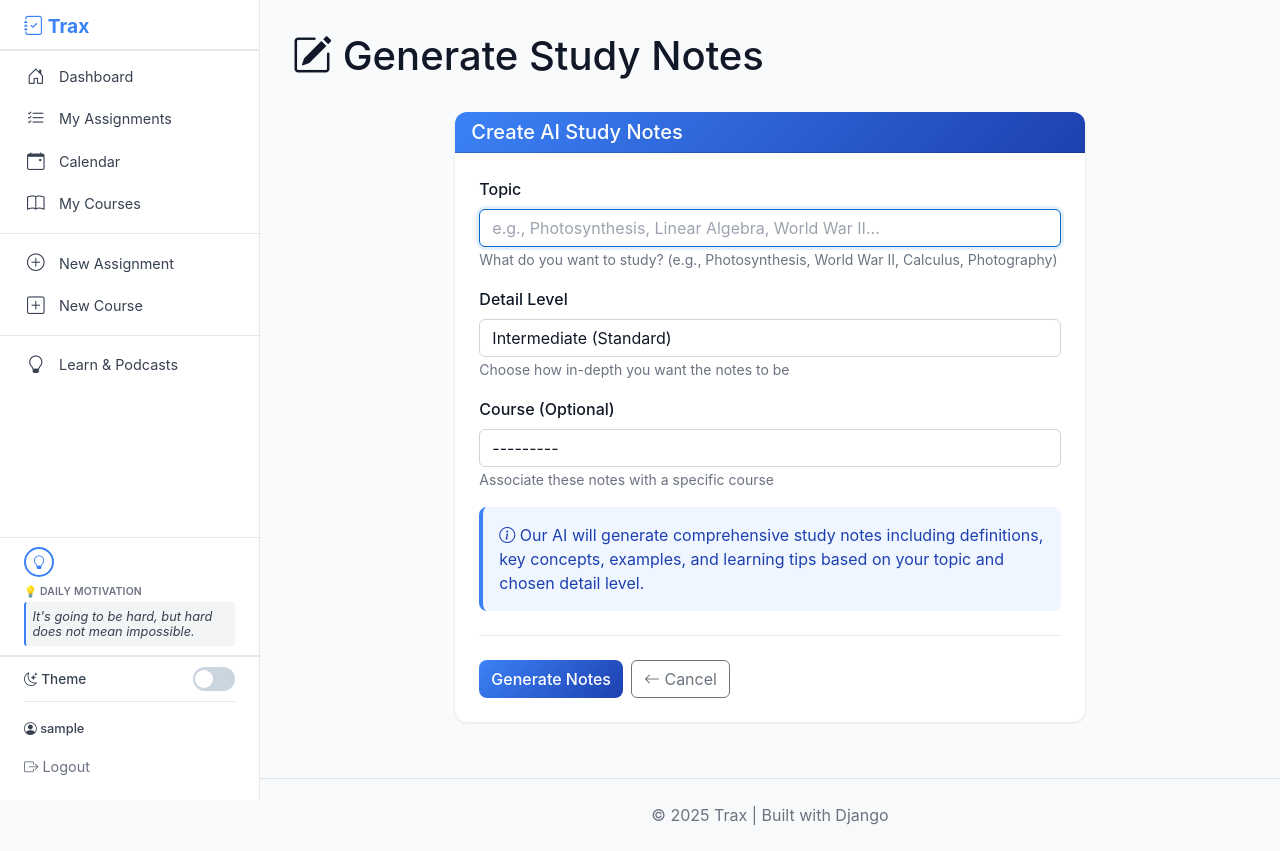
After one commit to tatejones2/AssignmentTracker, a Django app: page /assignments/learn/notes/create/ in a window 1280 px wide. The commit adds this page. Run offline with Django 5.2, Linux system fonts and the light colour scheme; the visitor is signed in with stand-in values (Sample User, id 1); data that the repository does not hold is empty.

Commit message:
Add AI Study Notes Generator and improve calendar functionality
Features Added:
- AI Study Notes Generator: Generate comprehensive study notes on any topic with 3 detail levels
- Study Notes Hub: View, organize, and manage AI-generated notes
- Enhanced calendar with clickable modals for viewing all assignments per day
- Completed assignments now show with strikethrough styling

Improvements:
- Calendar cells now uniform size (14.28% width each)
- Only today's date highlighted on calendar
- Completed assignments crossed out on calendar badges and in modals
- Removed gray styling for past dates
- Fixed default due date time to use timezone-aware Eastern Time
- Added proper modal popups for viewing all assignments on a date

Database:
- Added StudyNotes model with detail_level choices
- Created migration 0005_studynotes

UI Enhancements:
- Learn tab updated with feature cards
- Calendar improved with better visual hierarchy
- Added study notes hub template with card grid layout

```diff
--- a/assignments/forms.py
+++ b/assignments/forms.py
@@ -2,8 +2,9 @@
 Forms for the assignments app.
 """
 from django import forms
+from django.utils import timezone
 from datetime import datetime, time, timedelta
-from .models import Assignment, Course, Podcast
+from .models import Assignment, Course, Podcast, StudyNotes
 
 
 class CourseForm(forms.ModelForm):
@@ -34,14 +35,15 @@ class AssignmentForm(forms.ModelForm):
 
         # Set default time to 11:59 PM on the closest upcoming Sunday if no instance provided
         if not self.instance.pk and not self.initial.get('due_date'):
-            now = datetime.now()
+            now = timezone.now()
             # Calculate days until next Sunday (6 = Sunday)
             days_until_sunday = (6 - now.weekday()) % 7
             # If today is Sunday (weekday() == 6), set to next Sunday
             if days_until_sunday == 0:
                 days_until_sunday = 7
             next_sunday = now + timedelta(days=days_until_sunday)
-            default_datetime = datetime.combine(next_sunday.date(), time(23, 59))
+            # Set time to 11:59 PM in the configured timezone
+            default_datetime = timezone.make_aware(datetime.combine(next_sunday.date(), time(23, 59)))
             self.fields['due_date'].initial = default_datetime
 
     class Meta:
@@ -139,3 +141,26 @@ class PodcastForm(forms.ModelForm):
         if user:
             self.fields['course'].queryset = Course.objects.filter(user=user)
         self.fields['course'].required = False
+
+
+class StudyNotesForm(forms.ModelForm):
+    """Form for generating AI study notes."""
+
+    class Meta:
+        model = StudyNotes
+        fields = ['topic', 'detail_level', 'course']
+        widgets = {
+            'topic': forms.TextInput(attrs={
+                'class': 'form-control',
+                'placeholder': 'e.g., Photosynthesis, Linear Algebra, World War II...',
+                'autofocus': True
+            }),
+            'detail_level': forms.Select(attrs={'class': 'form-control'}),
+            'course': forms.Select(attrs={'class': 'form-control'}),
+        }
+
+    def __init__(self, *args, user=None, **kwargs):
+        super().__init__(*args, **kwargs)
+        if user:
+            self.fields['course'].queryset = Course.objects.filter(user=user)
+        self.fields['course'].required = False
--- a/assignments/models.py
+++ b/assignments/models.py
@@ -121,3 +121,31 @@ class Podcast(models.Model):
 
     def __str__(self):
         return f"{self.title} - {self.user.username}"
+
+
+class StudyNotes(models.Model):
+    """Model for AI-generated study notes from topics."""
+
+    DETAIL_LEVEL_CHOICES = [
+        ('basic', 'Basic (Overview)'),
+        ('intermediate', 'Intermediate (Standard)'),
+        ('advanced', 'Advanced (Deep Dive)'),
+    ]
+
+    topic = models.CharField(max_length=300, help_text="Topic to generate notes about")
+    content = models.TextField(blank=True, help_text="AI-generated study notes")
+    detail_level = models.CharField(max_length=20, choices=DETAIL_LEVEL_CHOICES, default='intermediate')
+
+    course = models.ForeignKey(Course, on_delete=models.SET_NULL, related_name='study_notes', blank=True, null=True)
+    user = models.ForeignKey(User, on_delete=models.CASCADE, related_name='study_notes')
+
+    is_generated = models.BooleanField(default=False, help_text="Whether the notes have been generated")
+
+    created_at = models.DateTimeField(auto_now_add=True)
+    updated_at = models.DateTimeField(auto_now=True)
+
+    class Meta:
+        ordering = ['-created_at']
+
+    def __str__(self):
+        return f"{self.topic} - {self.user.username}"
--- a/assignments/urls.py
+++ b/assignments/urls.py
@@ -6,7 +6,8 @@ from . import views
 from .views_auth import account_view, account_edit
 from .views_learn import (
     learn_hub, podcast_create, podcast_generate,
-    podcast_detail, podcast_download, podcast_delete
+    podcast_detail, podcast_download, podcast_delete,
+    study_notes_hub, study_notes_create, study_notes_detail, study_notes_delete
 )
 
 urlpatterns = [
@@ -38,4 +39,10 @@ urlpatterns = [
     path('learn/podcast/<int:pk>/', podcast_detail, name='podcast_detail'),
     path('learn/podcast/<int:pk>/download/', podcast_download, name='podcast_download'),
     path('learn/podcast/<int:pk>/delete/', podcast_delete, name='podcast_delete'),
+
+    # Study Notes URLs
+    path('learn/notes/', study_notes_hub, name='study_notes_hub'),
+    path('learn/notes/create/', study_notes_create, name='study_notes_create'),
+    path('learn/notes/<int:pk>/', study_notes_detail, name='study_notes_detail'),
+    path('learn/notes/<int:pk>/delete/', study_notes_delete, name='study_notes_delete'),
 ]
--- a/assignments/views_learn.py
+++ b/assignments/views_learn.py
@@ -7,9 +7,9 @@ from django.contrib import messages
 from django.http import FileResponse
 from django.conf import settings
 import os
-from .models import Podcast
-from .forms import PodcastForm
-from .podcast_service import generate_podcast_script, generate_podcast_audio
+from .models import Podcast, StudyNotes
+from .forms import PodcastForm, StudyNotesForm
+from .podcast_service import generate_podcast_script, generate_podcast_audio, generate_study_notes
 from .file_utils import extract_text_from_file
 
 
@@ -145,3 +145,76 @@ def podcast_delete(request, pk):
         'podcast': podcast,
     }
     return render(request, 'learn/podcast_confirm_delete.html', context)
+
+
+@login_required
+def study_notes_hub(request):
+    """Display the study notes hub with all generated notes."""
+    study_notes = StudyNotes.objects.filter(user=request.user)
+
+    context = {
+        'study_notes': study_notes,
+    }
+    return render(request, 'learn/study_notes_hub.html', context)
+
+
+@login_required
+def study_notes_create(request):
+    """Create and generate AI study notes from a topic."""
+    if request.method == 'POST':
+        form = StudyNotesForm(request.POST, user=request.user)
+        if form.is_valid():
+            study_note = form.save(commit=False)
+            study_note.user = request.user
+            study_note.save()
+
+            try:
+                # Generate study notes
+                content = generate_study_notes(
+                    topic=study_note.topic,
+                    detail_level=study_note.detail_level
+                )
+                study_note.content = content
+                study_note.is_generated = True
+                study_note.save()
+
+                messages.success(request, 'Study notes generated successfully!')
+                return redirect('study_notes_detail', pk=study_note.pk)
+
+            except Exception as e:
+                messages.error(request, f'Error generating study notes: {str(e)}')
+                return redirect('study_notes_detail', pk=study_note.pk)
+    else:
+        form = StudyNotesForm(user=request.user)
+
+    context = {
+        'form': form,
+    }
+    return render(request, 'learn/study_notes_form.html', context)
+
+
+@login_required
+def study_notes_detail(request, pk):
+    """Display study notes details."""
+    study_note = get_object_or_404(StudyNotes, pk=pk, user=request.user)
+
+    context = {
+        'study_note': study_note,
+    }
+    return render(request, 'learn/study_notes_detail.html', context)
+
+
+@login_required
+def study_notes_delete(request, pk):
+    """Delete study notes."""
+    study_note = get_object_or_404(StudyNotes, pk=pk, user=request.user)
+
+    if request.method == 'POST':
+        study_note.delete()
+        messages.success(request, 'Study notes deleted successfully!')
+        return redirect('study_notes_hub')
+
+    context = {
+        'study_note': study_note,
+    }
+    return render(request, 'learn/study_notes_confirm_delete.html', context)
--- /dev/null
+++ b/templates/learn/study_notes_form.html
@@ -0,0 +1,90 @@
+{% extends 'base.html' %}
+
+{% block title %}Generate Study Notes - Trax{% endblock %}
+
+{% block content %}
+<div class="d-flex justify-content-between align-items-center mb-4">
+    <h1><i class="bi bi-pencil-square"></i> Generate Study Notes</h1>
+</div>
+
+<div class="row">
+    <div class="col-lg-8 mx-auto">
+        <div class="card">
+            <div class="card-header bg-primary">
+                <h5 class="mb-0">
+                    <i class="bi bi-sparkles"></i> Create AI Study Notes
+                </h5>
+            </div>
+            <div class="card-body p-4">
+                {% if messages %}
+                    {% for message in messages %}
+                        <div class="alert alert-{{ message.tags }} alert-dismissible fade show" role="alert">
+                            {{ message }}
+                            <button type="button" class="btn-close" data-bs-dismiss="alert"></button>
+                        </div>
+                    {% endfor %}
+                {% endif %}
+
+                <form method="POST" novalidate>
+                    {% csrf_token %}
+
+                    <div class="mb-3">
+                        <label for="{{ form.topic.id_for_label }}" class="form-label">Topic</label>
+                        {{ form.topic }}
+                        <small class="form-text text-muted">What do you want to study? (e.g., Photosynthesis, World War II, Calculus, Photography)</small>
+                        {% if form.topic.errors %}
+                            <div class="invalid-feedback d-block">
+                                {% for error in form.topic.errors %}
+                                    {{ error }}<br>
+                                {% endfor %}
+                            </div>
+                        {% endif %}
+                    </div>
+
+                    <div class="mb-3">
+                        <label for="{{ form.detail_level.id_for_label }}" class="form-label">Detail Level</label>
+                        {{ form.detail_level }}
+                        <small class="form-text text-muted">Choose how in-depth you want the notes to be</small>
+                        {% if form.detail_level.errors %}
+                            <div class="invalid-feedback d-block">
+                                {% for error in form.detail_level.errors %}
+                                    {{ error }}<br>
+                                {% endfor %}
+                            </div>
+                        {% endif %}
+                    </div>
+
+                    <div class="mb-3">
+                        <label for="{{ form.course.id_for_label }}" class="form-label">Course (Optional)</label>
+                        {{ form.course }}
+                        <small class="form-text text-muted">Associate these notes with a specific course</small>
+                        {% if form.course.errors %}
+                            <div class="invalid-feedback d-block">
+                                {% for error in form.course.errors %}
+                                    {{ error }}<br>
+                                {% endfor %}
+                            </div>
+                        {% endif %}
+                    </div>
+
+                    <div class="alert alert-info">
+                        <i class="bi bi-info-circle"></i>
+                        Our AI will generate comprehensive study notes including definitions, key concepts, examples, and learning tips based on your topic and chosen detail level.
+                    </div>
+
+                    <hr class="my-4">
+
+                    <div class="d-flex gap-2">
+                        <button type="submit" class="btn btn-primary">
+                            <i class="bi bi-sparkles"></i> Generate Notes
+                        </button>
+                        <a href="{% url 'study_notes_hub' %}" class="btn btn-outline-secondary">
+                            <i class="bi bi-arrow-left"></i> Cancel
+                        </a>
+                    </div>
+                </form>
+            </div>
+        </div>
+    </div>
+</div>
+{% endblock %}
```
Also changed, not shown: assignments/admin.py (+21 -1 lines), assignments/podcast_service.py (+61 -0 lines), templates/assignments/calendar.html (+62 -4 lines), templates/learn/learn_hub.html (+32 -9 lines), templates/learn/study_notes_confirm_delete.html (added, +33 -0 lines), templates/learn/study_notes_detail.html (added, +73 -0 lines), templates/learn/study_notes_hub.html (added, +86 -0 lines), assignments/migrations/0005_studynotes.py (added).
